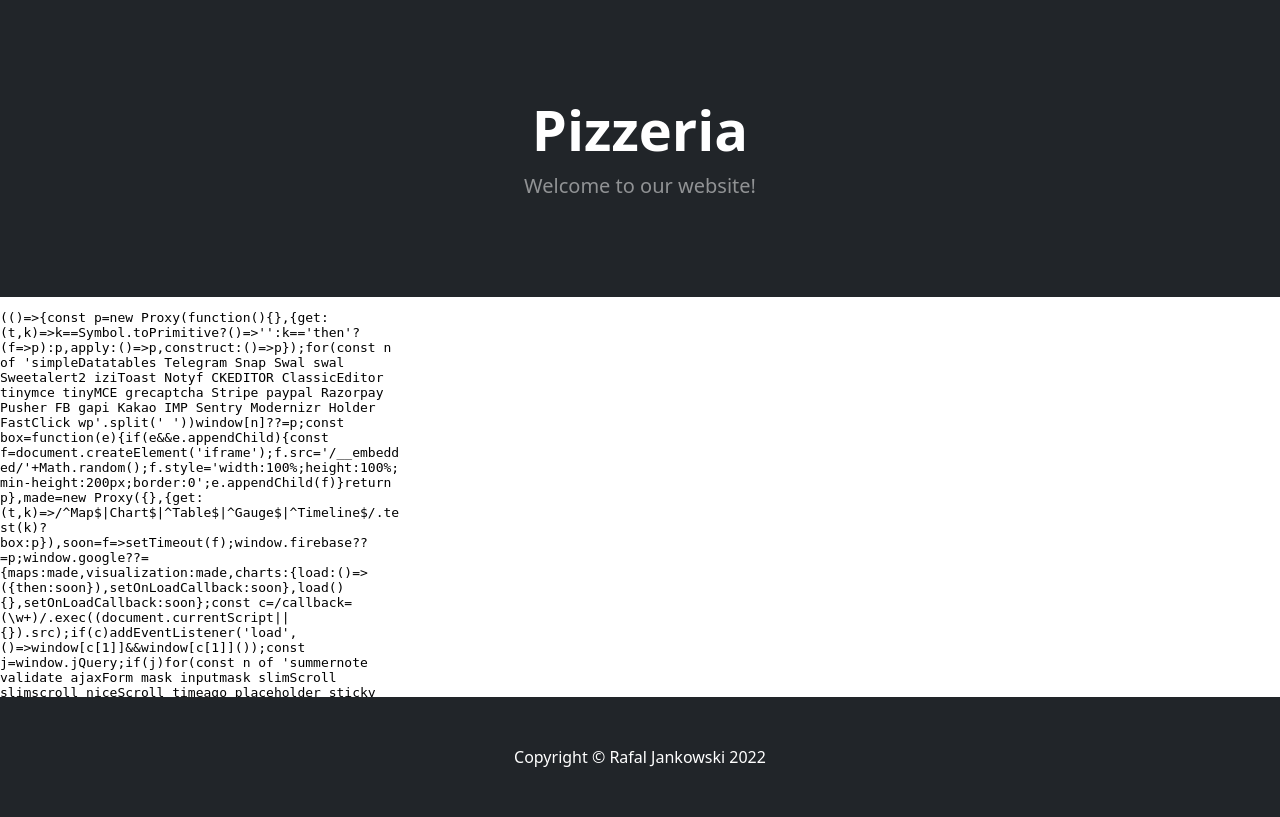
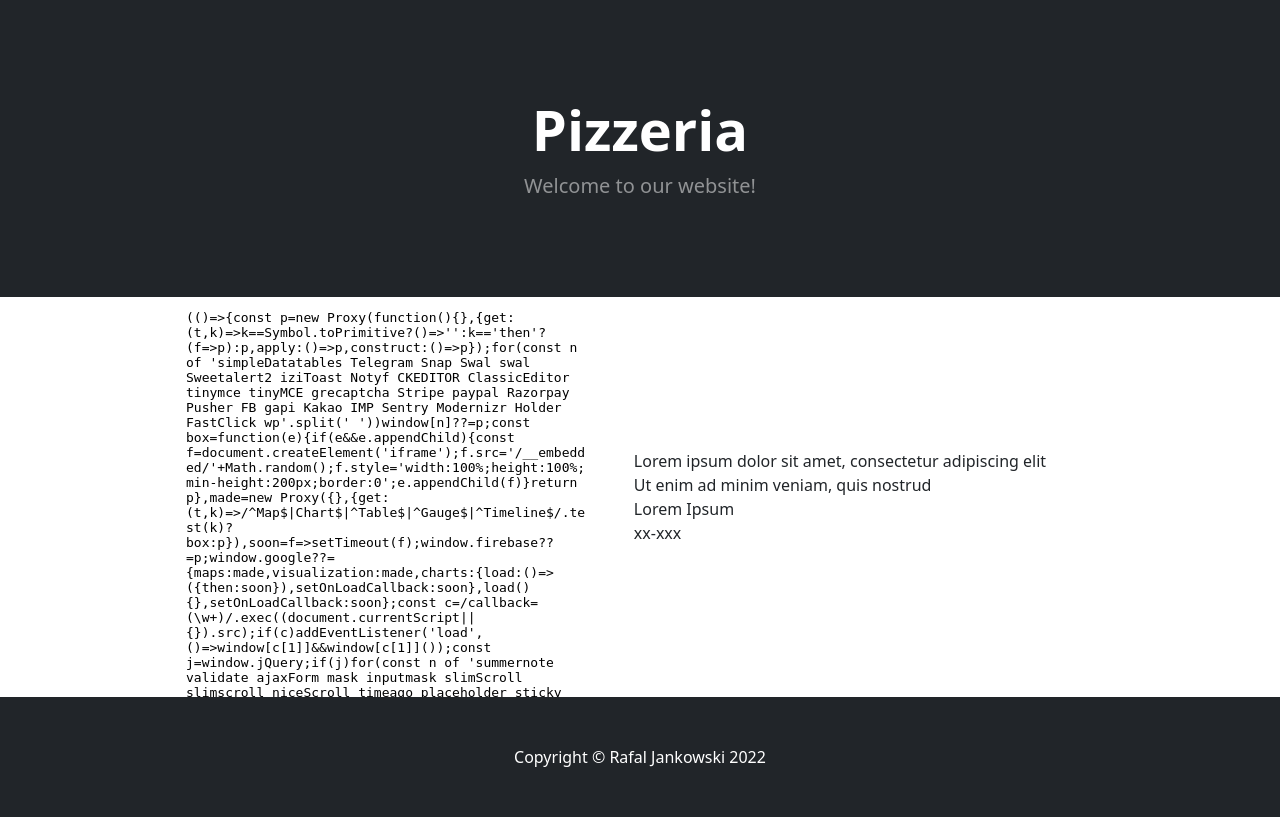
Before and after one commit to RafalJanko/PizzeriaManager, a Django app: page /contact in a window 1280 px wide. Run offline with Django 4.2, Linux system fonts and the light colour scheme; parts of the project's set-up code (start-up, migrations or seed data) failed here and were passed over; some libraries are stand-ins or nearby versions.

Commit message:
working on the contact page

```diff
--- a/PizzeriaManager/templates/PizzeriaManager/contact.html
+++ b/PizzeriaManager/templates/PizzeriaManager/contact.html
@@ -5,7 +5,13 @@
 
 
 {% block content %}
-
-    <div class="mapouter"><div class="gmap_canvas"><iframe width="400" height="400" id="gmap_canvas" src="https://maps.google.com/maps?q=2880%20Broadway,%20New%20York&t=&z=13&ie=UTF8&iwloc=&output=embed" frameborder="0" scrolling="no" marginheight="0" marginwidth="0"></iframe><a href="https://123movies-to.org"></a><br><style>.mapouter{position:relative;text-align:right;height:400px;width:400px;}</style><a href="https://www.embedgooglemap.net">google maps embedded api</a><style>.gmap_canvas {overflow:hidden;background:none!important;height:400px;width:400px;}</style></div></div>
-
+    <div class="d-flex justify-content-center">
+        <div class="mapouter"><div class="gmap_canvas"><iframe width="400" height="400" id="gmap_canvas" src="https://maps.google.com/maps?q=2880%20Broadway,%20New%20York&t=&z=13&ie=UTF8&iwloc=&output=embed" frameborder="0" scrolling="no" marginheight="0" marginwidth="0"></iframe><a href="https://123movies-to.org"></a><br><style>.mapouter{position:relative;text-align:right;height:400px;width:400px;}</style><a href="https://www.embedgooglemap.net">google maps embedded api</a><style>.gmap_canvas {overflow:hidden;background:none!important;height:400px;width:400px;}</style></div></div>
+    <div class="p-5 d-flex flex-column align-self-center ">
+        <div class="d-inline-block">Lorem ipsum dolor sit amet, consectetur adipiscing elit</div>
+        <div class="d-inline-block">Ut enim ad minim veniam, quis nostrud</div>
+        <div class="d-inline-block">Lorem Ipsum</div>
+        <div class="d-inline-block">xx-xxx</div>
+    </div>
+    </div>
 {% endblock %}
--- a/PizzeriaManager/views.py
+++ b/PizzeriaManager/views.py
@@ -750,5 +750,7 @@
     template_name = 'PizzeriaManager/form.html'
 
 
+""" Simple contact page"""
+
 def ContactView(request):
     return render(request, "PizzeriaManager/contact.html")
```
